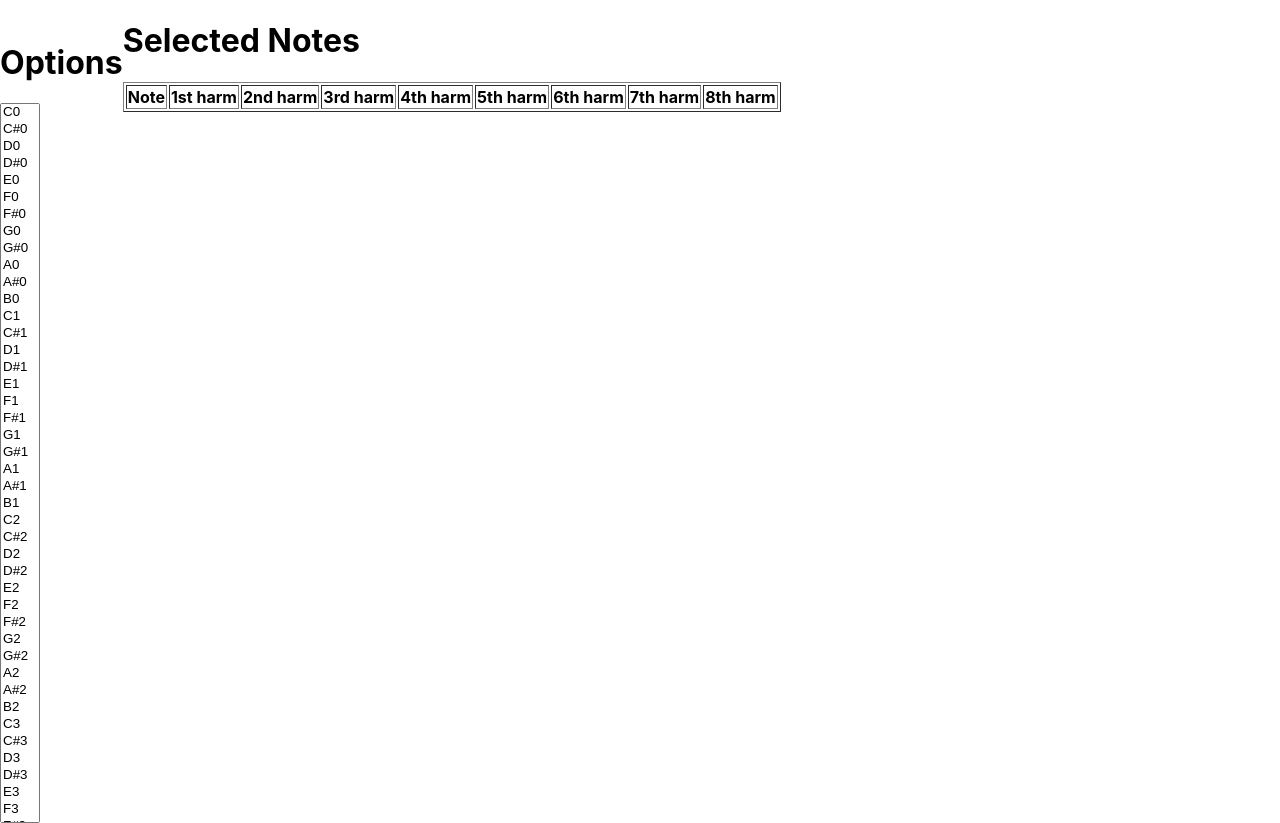
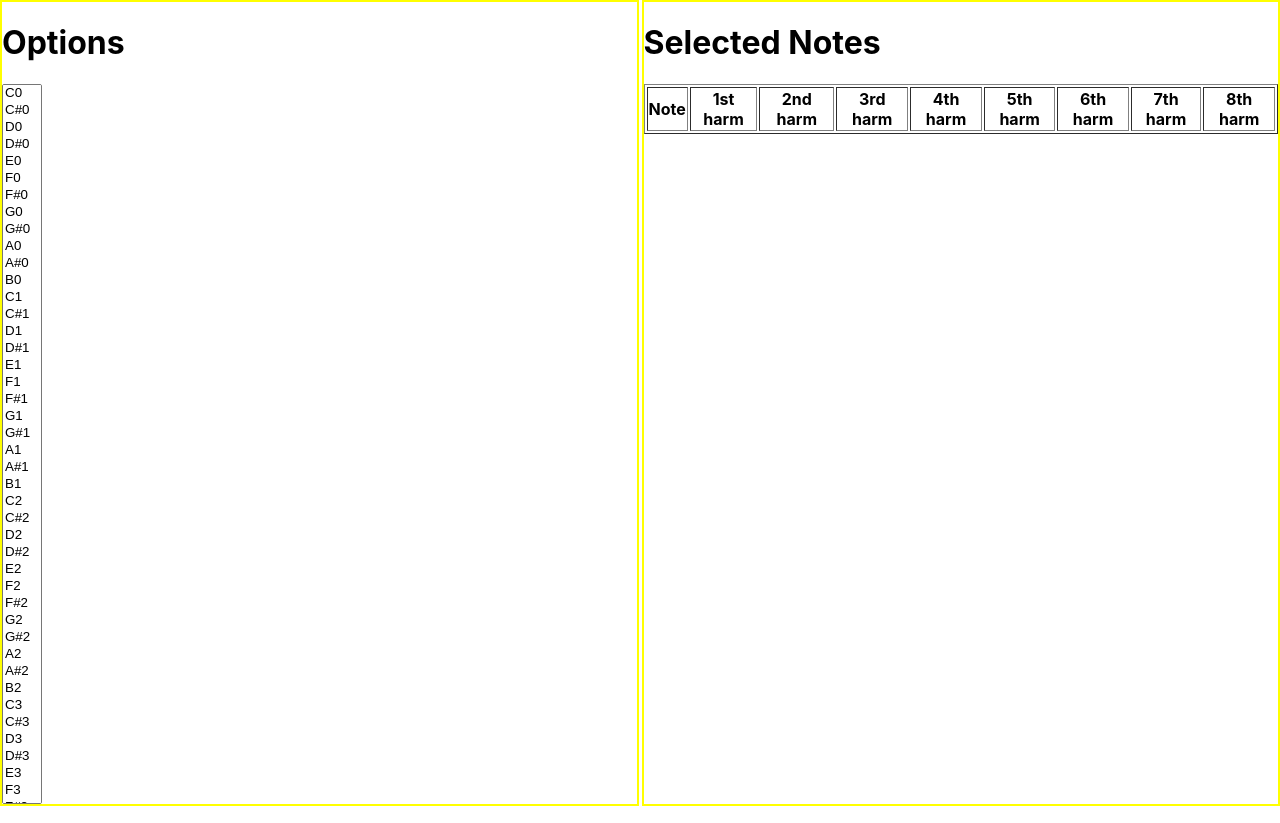
Before and after one commit to sm-felipe/harmonic-calc, a React (Create React App) app: page / in a window 1280 px wide. Built offline with nearby package versions, Linux system fonts and the light colour scheme.

Commit message:
formatting the collumns

```diff
--- a/src/App.js
+++ b/src/App.js
@@ -13,19 +13,20 @@ function App() {
 
     return (
         <>
-            <div style={{float: "left"}}>
+            <div className={'flex-container'}>
+                <div className={'flex-child'}>
                     <h1>Options</h1>
                     <select multiple={true}
                             onChange={selectNotes()}
                             style={{height: '90vh', width: '40px'}}>
-                    {Object.entries(notesMap).map(([note, freq]) => {
+                        {Object.entries(notesMap).map(([note]) => {
                             return <option key={note}
                                            value={note}>{note}</option>
                         })
                         }
                     </select>
                 </div>
-            <div>
+                <div className={'flex-child'}>
                     <h1>Selected Notes</h1>
                     <table border={1}>
                         <thead>
@@ -45,19 +46,20 @@ function App() {
                         {selectedNotes.map((note) => {
                                 return <tr key={note}>
                                     <td>{note + '(' + notesMap[note] + ')'}</td>
-                                <td>{calculateHarmonic(notesMap[note],1)}</td>
-                                <td>{calculateHarmonic(notesMap[note],2)}</td>
-                                <td>{calculateHarmonic(notesMap[note],3)}</td>
-                                <td>{calculateHarmonic(notesMap[note],4)}</td>
-                                <td>{calculateHarmonic(notesMap[note],5)}</td>
-                                <td>{calculateHarmonic(notesMap[note],6)}</td>
-                                <td>{calculateHarmonic(notesMap[note],7)}</td>
-                                <td>{calculateHarmonic(notesMap[note],8)}</td>
+                                    <td>{calculateHarmonic(notesMap[note], 1)}</td>
+                                    <td>{calculateHarmonic(notesMap[note], 2)}</td>
+                                    <td>{calculateHarmonic(notesMap[note], 3)}</td>
+                                    <td>{calculateHarmonic(notesMap[note], 4)}</td>
+                                    <td>{calculateHarmonic(notesMap[note], 5)}</td>
+                                    <td>{calculateHarmonic(notesMap[note], 6)}</td>
+                                    <td>{calculateHarmonic(notesMap[note], 7)}</td>
+                                    <td>{calculateHarmonic(notesMap[note], 8)}</td>
                                 </tr>
                             }
                         )}
                         </tbody>
                     </table>
+                </div>
             </div>
         </>
     );
--- a/src/index.css
+++ b/src/index.css
@@ -11,3 +11,16 @@ code {
   font-family: source-code-pro, Menlo, Monaco, Consolas, 'Courier New',
     monospace;
 }
+
+.flex-container {
+  display: flex;
+}
+
+.flex-child {
+  flex: 1;
+  border: 2px solid yellow;
+}
+
+.flex-child:first-child {
+  margin-right: 3px;
+}
```
Lines whose indentation alone changed are shown as unchanged.
